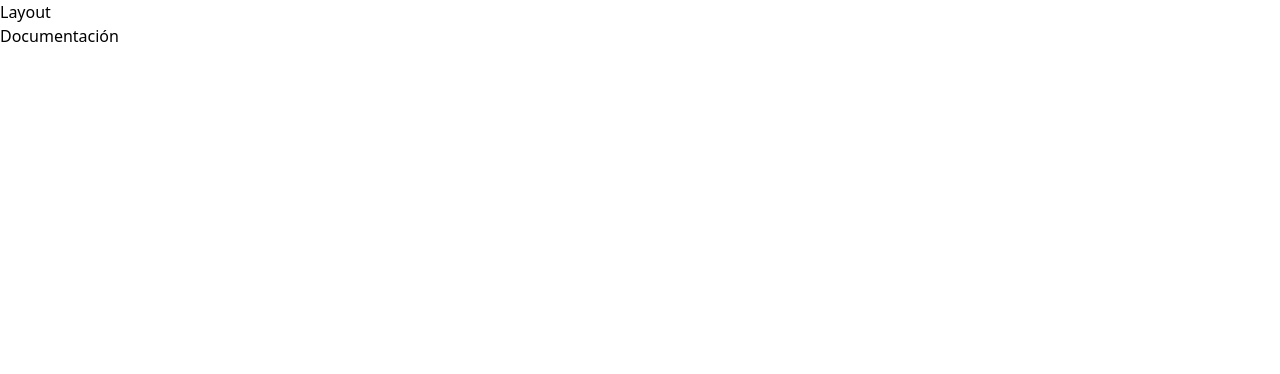
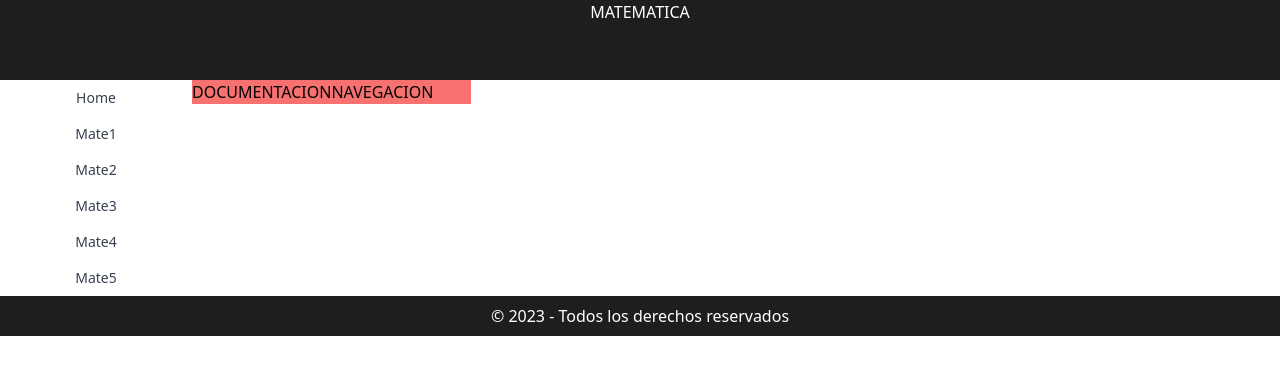
Before and after one commit to TatoBig/matebug, a SvelteKit app: page /docs in a window 1280 px wide. Shown: the top 374 px of the page. Built offline with nearby package versions, Linux system fonts and the light colour scheme.

Commit message:
Started layout design, header, footer and drawer

```diff
--- a/src/app.css
+++ b/src/app.css
@@ -1,3 +1,8 @@
 @tailwind base;
 @tailwind components;
 @tailwind utilities;
+@layer components {
+    .edit{
+        @apply block px-4 py-2 text-sm text-gray-700 hover:bg-gray-100 hover:text-gray-900
+    }
+}
--- /dev/null
+++ b/src/components/layout/Drawer.svelte
@@ -0,0 +1,24 @@
+<header >
+    <div class="w-48 text-center h-full">
+        <ul>
+            <li class="edit">
+              <a href="/">Home</a>
+            </li>
+            <li class="edit">
+              <a href="/">Mate1</a>
+            </li>
+            <li class="edit">
+              <a href="/">Mate2</a>
+            </li>
+            <li class="edit">
+              <a href="/">Mate3</a>
+            </li>
+            <li class="edit">
+              <a href="/">Mate4</a>
+            </li>
+            <li class="edit">
+              <a href="/">Mate5</a>
+            </li>
+          </ul>
+    </div>
+</header>
--- /dev/null
+++ b/src/components/layout/Footer.svelte
@@ -0,0 +1,6 @@
+<script>
+	let footerText = '© 2023 - Todos los derechos reservados';
+</script>
+<footer class="bg-primary text-white text-center p-2">
+	<p>{footerText}</p>
+</footer>
--- a/src/components/layout/Header.svelte
+++ b/src/components/layout/Header.svelte
@@ -1,3 +1,10 @@
-<div class="bg-black">
-  Header
-</div>
+<script>
+  let pageTitle = 'MATEMATICA';
+</script>
+
+<header class="bg-primary text-white text-center  w-full h-20">
+  <h1>{pageTitle}</h1>
+  <nav>
+    <!-- Agrega enlaces de navegación aquí -->
+  </nav>
+</header>
--- a/src/routes/+layout.svelte
+++ b/src/routes/+layout.svelte
@@ -1,11 +1,9 @@
 <script>
   import "../app.css";
 </script>
-
 <body>
 	<slot />
 </body>
-
 <style>
 	body {
 		padding: 0;
--- a/src/routes/+page.svelte
+++ b/src/routes/+page.svelte
@@ -1,7 +1,6 @@
 <script>
 
 </script>
-
 <h1 class="w-10 h-20 bg-red-500">
   Landing page
 </h1>
--- a/src/routes/docs/+layout.svelte
+++ b/src/routes/docs/+layout.svelte
@@ -1,6 +1,18 @@
-<div>
-	<h1>Layout</h1>
+<script>
+	import Drawer from "@components/layout/Drawer.svelte";
+	import Footer from "@components/layout/Footer.svelte";
+	import Header from "@components/layout/Header.svelte";
+</script>
+
+<Header />
+
+<div class="flex">
+	<Drawer />
 	<main>
 		<slot />
 	</main>
 </div>
+
+
+
+<Footer/>
--- a/src/routes/docs/+page.svelte
+++ b/src/routes/docs/+page.svelte
@@ -1,3 +1,10 @@
-<h1>
-  Documentación
-</h1>
+<main class=" bg-red-400">
+<div class="grid grid-cols-2">
+  <div>
+    DOCUMENTACION
+  </div>
+  <div>
+    NAVEGACION
+  </div>
+</div>
+</main>
--- a/tailwind.config.js
+++ b/tailwind.config.js
@@ -2,7 +2,11 @@
 export default {
   content: ['./src/**/*.{html,js,svelte,ts}'],
   theme: {
-    extend: {},
+    extend: {
+      colors: {
+        primary: "#1e1e1e"
+      }
+    },
   },
   plugins: [],
 }
--- a/tsconfig.json
+++ b/tsconfig.json
@@ -8,7 +8,11 @@
         "resolveJsonModule": true,
         "skipLibCheck": true,
         "sourceMap": true,
-		"strict": true
+        "strict": true,
+        "baseUrl": ".",
+        "paths": {
+            "@components/*": ["src/components/*"]
+        }
     }
     // Path aliases are handled by https://kit.svelte.dev/docs/configuration#alias
     //
--- a/vite.config.ts
+++ b/vite.config.ts
@@ -1,6 +1,12 @@
 import { sveltekit } from '@sveltejs/kit/vite';
 import { defineConfig } from 'vite';
+import { resolve } from 'path';
 
 export default defineConfig({
-	plugins: [sveltekit()]
+    plugins: [sveltekit()],
+    resolve: {
+        alias: {
+            '@components': resolve('./src/components/')
+        }
+    }
 });
```
Lines whose indentation alone changed are shown as unchanged.
